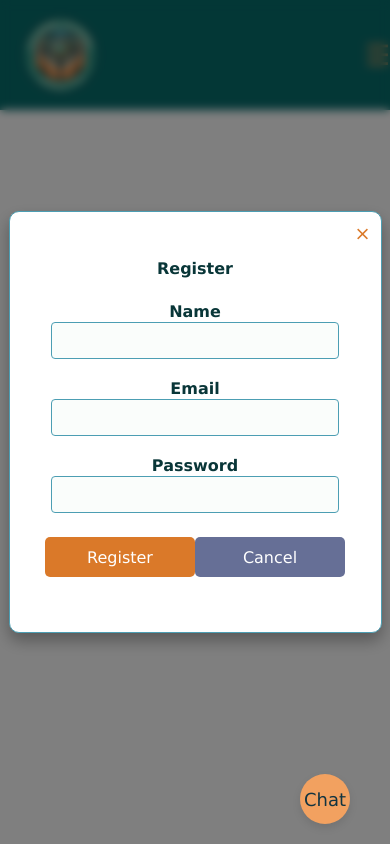
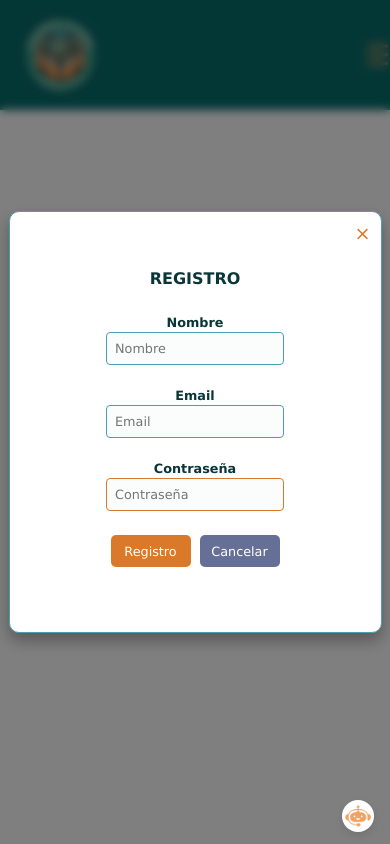
Before and after one commit to Elianarve/caringhands, a React (Vite) app in the folder client/: page /register in a window 390 px wide. Built offline with nearby package versions, Linux system fonts and the light colour scheme.

Commit message:
chatbot-icon-added

```diff
--- a/client/src/components/chatbot/ChatBot.css
+++ b/client/src/components/chatbot/ChatBot.css
@@ -1,16 +1,42 @@
 .chat-icon-button {
   position: fixed;
-  bottom: 20px;
-  right: 40px;
-  background-color: #f2a160;
+  bottom: 2vh;
+  right: 2vw;
+  width: 10vw;
+  height: 10vw;
+  display: flex;
+  align-items: center;
+  justify-content: center;
+  cursor: pointer;
+  z-index: 1000;
+  border-radius: 50%;
+  overflow: hidden;
+}
+
+.chat-icon {
+  width: 600%;
+  height: 600%;
+  fill: #113441;
+  transition: fill 0.3s ease;
+}
+
+.chat-icon:hover {
+  fill: #44b59d;
+  transition: fill 0.3s ease;
+}
+.chat-icon-button {
+  position: fixed;
+  bottom: 1.25rem;
+  right: 2.5rem;
   color: #113441;
+  background-color: #ffffff;
   border: none;
   border-radius: 50%;
-  width: 50px;
-  height: 50px;
-  font-size: 18px;
+  width: 7rem;
+  height: 7rem;
+  font-size: 1.125rem;
   cursor: pointer;
-  box-shadow: 0 4px 8px rgba(0, 0, 0, 0.1);
+  box-shadow: 0 0.25rem 0.5rem rgba(0, 0, 0, 0.1);
   z-index: 1000;
 }
 
@@ -19,13 +45,14 @@
   justify-content: center;
   align-items: flex-end;
   position: fixed;
-  bottom: 80px;
-  right: 40px;
-  width: 400px;
-  max-height: 60%;
+  bottom: 5rem;
+  right: 2.5rem;
+  width: 95%;
+  max-width: 35rem;
+  max-height: 80%;
   background-color: #ffffff;
-  border-radius: 20px;
-  box-shadow: 0 4px 8px rgba(0, 0, 0, 0.1);
+  border-radius: 1.25rem;
+  box-shadow: 0 0.25rem 0.5rem rgba(0, 0, 0, 0.1);
   z-index: 1000;
   overflow: hidden;
   flex-direction: column;
@@ -33,18 +60,19 @@
 
 .chatbot-modal-content {
   width: 100%;
-  padding: 20px;
+  padding: 1.25rem;
   position: relative;
   display: flex;
   flex-direction: column;
   height: 100%;
+  overflow-y: auto;
 }
 
 .close-button {
   position: absolute;
-  top: 10px;
-  right: 10px;
-  font-size: 24px;
+  top: 0.625rem;
+  right: 0.625rem;
+  font-size: 1.5rem;
   cursor: pointer;
   color: #113441;
 }
@@ -52,49 +80,144 @@
 .chat-messages {
   flex: 1;
   overflow-y: auto;
-  margin-bottom: 20px;
+  margin-bottom: 1.25rem;
+  padding-right: 0.625rem;
 }
 
 .chat-message {
-  padding: 10px;
-  margin: 5px 0;
-  border-radius: 5px;
+  padding: 0.625rem;
+  margin: 0.625rem 0;
+  border-radius: 0.625rem;
+  word-wrap: break-word;
+  white-space: pre-wrap;
+  overflow-wrap: break-word;
+  font-size: 1rem;
+  margin-left: 0.625rem;
+  margin-right: 0.625rem;
 }
 
 .chat-message.user {
   background-color: #44b59d;
   text-align: right;
+  color: #ffffff;
+  font-weight: bold;
+  font-family: Arial, sans-serif;
+  box-shadow: 0 0.25rem 0.5rem rgba(0, 0, 0, 0.1);
+  max-width: 80%;
+  margin-right: 2rem;
+  margin-left: 5rem;
 }
 
 .chat-message.bot {
   background-color: #e6e6e6;
   text-align: left;
+  color: #113441;
+  font-weight: normal;
+  font-family: Arial, sans-serif;
+  border-radius: 0.625rem;
+  padding: 0.625rem;
+  box-shadow: 0 0.25rem 0.5rem rgba(0, 0, 0, 0.1);
+  max-width: 80%;
+  margin-left: 2rem;
 }
 
 .chat-input {
   display: flex;
-  gap: 10px;
+  gap: 0.625rem;
+  padding: 0.625rem;
+  border-top: 0.0625rem solid #ccc;
+  background-color: #f2f2f2;
+  align-items: center;
+  justify-content: center;
+  box-shadow: 0 0.25rem 0.5rem rgba(0, 0, 0, 0.1);
+  border-radius: 1.25rem;
+  margin: 0.625rem;
+
 }
 
 .chat-input input {
   flex: 1;
-  padding: 10px;
-  border-radius: 5px;
-  border: 1px solid #ccc;
-  background-color: #f2f2f2;
+  padding: 0.625rem;
+  border-radius: 0.625rem;
+  border: 0.0625rem solid #ccc;
+  box-shadow: 0 0.25rem 0.5rem rgba(0, 0, 0, 0.1);
+  font-size: 1rem;
+  margin: 0.5rem;
 }
 
 .chat-input button {
-  padding: 10px 20px;
+  padding: 0.625rem 1.25rem;
   border: none;
   background-color: #44b59d;
-  color: #113441;
-  border-radius: 5px;
+  color: #ffffff;
+  border-radius: 0.625rem;
   cursor: pointer;
-  box-shadow: 0 4px 8px rgba(0, 0, 0, 0.1);
+  box-shadow: 0 0.25rem 0.5rem rgba(0, 0, 0, 0.1);
+  transition: background-color 0.3s ease, color 0.3s ease;
+  font-size: 1rem;
 }
 
 .chat-input button:hover {
   background-color: #f2a160;
-  color: white;
+  color: #ffffff;
 }
+
+@media (max-width: 768px) {
+  .chat-icon-button {
+      bottom: 1rem;
+      right: 1.5rem;
+      width: 2.5rem;
+      height: 2.5rem;
+      font-size: 1rem;
+  }
+
+  .chatbot-modal {
+      width: 90%;
+      right: 1rem;
+      bottom: 4rem;
+      max-width: 30rem;
+  }
+
+  .chatbot-modal-content {
+      padding: 1rem;
+  }
+
+  .close-button {
+      font-size: 1.25rem;
+  }
+}
+
+@media (max-width: 480px) {
+  .chat-icon-button {
+      bottom: 0.75rem;
+      right: 1rem;
+      width: 2rem;
+      height: 2rem;
+      font-size: 0.875rem;
+  }
+
+  .chatbot-modal {
+      width: 90%;
+      right: 0.5rem;
+      bottom: 3rem;
+      max-width: 25rem;
+  }
+
+  .chatbot-modal-content {
+      padding: 0.75rem;
+  }
+
+  .close-button {
+      font-size: 1rem;
+  }
+
+  .chat-input button {
+      padding: 0.5rem 1rem;
+  }
+
+  .chat-input input {
+      padding: 0.5rem;
+      margin: 0.5rem;
+      font-size: 0.875rem;
+  }
+}
--- a/client/src/components/chatbot/Chatbot.jsx
+++ b/client/src/components/chatbot/Chatbot.jsx
@@ -1,5 +1,6 @@
 import React, { useState } from 'react';
 import { sendMessage } from '../../services/ChatbotServices';
+import ChatIcon from '../../assets/images/ChatBotIcon.svg';
 import './Chatbot.css';
 
 const Chatbot = () => {
@@ -28,9 +29,9 @@ const Chatbot = () => {
 
   return (
     <div>
-      <button className="chat-icon-button" onClick={() => setIsOpen(!isOpen)}>
-        Chat
-      </button>
+      <div className="chat-icon-button" onClick={() => setIsOpen(!isOpen)}>
+      <img src={ChatIcon} alt="Chatbot"className="chat-icon" />
+      </div>
       {isOpen && (
         <div className="chatbot-modal">
           <div className="chatbot-modal-content">
--- a/client/src/components/modal/Modal.css
+++ b/client/src/components/modal/Modal.css
@@ -9,25 +9,25 @@
     align-items: center;
     justify-content: center;
     z-index: 1000;
-    backdrop-filter: blur(5px);
+    backdrop-filter: blur(0.3125rem);
 }
 
 .modal-content {
     background-color: #fafdfb;
-    padding: 20px;
-    border-radius: 10px;
-    width: 90%;
-    max-width: 400px;
-    box-shadow: 0 8px 16px rgba(0, 0, 0, 0.3);
+    padding: 1.25rem;
+    border-radius: 0.625rem;
+    width: 80%;
+    max-width: 25rem;
+    box-shadow: 0 0.5rem 1rem rgba(0, 0, 0, 0.3);
     position: relative;
     display: flex;
     flex-direction: column;
     max-height: 80vh;
     overflow: hidden;
-    border: 1px solid #4c9eb3;
+    border: 0.0625rem solid #4c9eb3;
     animation: fadeIn 0.5s ease-out;
     text-align: center;
-    font-size: 20px;
+    font-size: 1.25rem;
 }
 
 .modal-header {
@@ -44,8 +44,8 @@
     color: #da7929;
     transition: color 0.3s ease;
     position: absolute;
-    top: 10px;
-    right: 10px;
+    top: 0.625rem;
+    right: 0.625rem;
     z-index: 1;
 }
 
@@ -70,12 +70,12 @@
 }
 
 .form-container {
-    padding: 20px;
+    padding: 1.25rem;
     background-color: #fafdfb;
-    border-radius: 10px;
-    box-shadow: 0 0 10px rgba(0, 0, 0, 0.1);
+    border-radius: 0.625rem;
+    box-shadow: 0 0 0.625rem rgba(0, 0, 0, 0.1);
     width: 100%;
-    max-width: 600px;
+    max-width: 37.5rem;
     margin: 0 auto;
 }
 
@@ -88,12 +88,12 @@
 .form-row {
     display: flex;
     justify-content: space-between;
-    margin-bottom: 10px;
+    margin-bottom: 0.625rem;
 }
 
 .form-row .form__input {
     flex: 1;
-    margin-right: 10px;
+    margin-right: 0.625rem;
     width: 80%;
 }
 
@@ -106,7 +106,7 @@
     font-size: 1rem;
     width: 90%;
     padding: 0.5rem;
-    border: 1px solid #4c9eb3;
+    border: 0.0625rem solid #4c9eb3;
     border-radius: 0.25rem;
     margin-bottom: 1rem;
     transition: border-color 0.3s ease;
@@ -143,8 +143,8 @@
 .form__message--success {
     color: #7ba035;
     text-align: center;
-    margin-top: 30px;
-    font-size: 18px;
+    margin-top: 1.875rem;
+    font-size: 1.125rem;
 }
 
 .modal-button,
@@ -152,16 +152,16 @@
     background-color: #da7929;
     color: white;
     border: none;
-    padding: 0.75rem 1.5rem;
+    padding: 0.7rem 1rem;
     cursor: pointer;
     font-size: 1rem;
-    border-radius: 5px;
+    border-radius: 0.3125rem;
     transition: background-color 0.3s ease, transform 0.3s ease;
     display: flex;
     justify-content: center;
     align-items: center;
-    width: 150px;
-    height: 40px;
+    width: 6.25rem;
+    height: 2.5rem;
     margin: 0.5rem auto;
 }
 
@@ -182,8 +182,8 @@
 .form-submit-btn,
 .form-cancel-btn,
 .form__button {
-    width: 150px;
-    height: 40px;
+    width: 9.375rem;
+    height: 2.5rem;
     display: flex;
     justify-content: center;
     align-items: center;
@@ -199,12 +199,12 @@
 
 .error {
     color: #d9534f;
-    margin-top: 10px;
+    margin-top: 0.625rem;
 }
 
 .btn-size {
-    width: 150px;
-    height: 40px;
+    width: 9.375rem;
+    height: 2.5rem;
     display: flex;
     justify-content: center;
     align-items: center;
@@ -212,15 +212,14 @@
 
 .n-id-modal {
     text-align: center;
-    font-size: 22px;
+    font-size: 1.375rem;
 }
 
 @media (max-width: 768px) {
     .modal-content {
-        width: 95%;
-        max-width: 90%;
-        height: auto;
-        padding: 15px;
+        width: 85%;
+        max-width: 30rem;
+        padding: 1rem;
     }
 
     .modal-title {
@@ -230,14 +229,29 @@
     .modal-close {
         font-size: 1.5rem;
     }
+
+    .modal-button,
+    .modal-cancel-button {
+        width: 5.5rem;
+        height: 2.2rem;
+        font-size: 0.9rem;
+    }
+
+    .form__input,
+    .form__select {
+        font-size: 0.9rem;
+    }
+
+    .form__label {
+        font-size: 0.9rem;
+    }
 }
 
 @media (max-width: 480px) {
     .modal-content {
-        width: 100%;
-        max-width: 100%;
-        height: auto;
-        padding: 10px;
+        width: 90%;
+        max-width: 22rem;
+        padding: 0.625rem;
     }
 
     .modal-title {
@@ -247,4 +261,20 @@
     .modal-close {
         font-size: 1.2rem;
     }
+
+    .modal-button,
+    .modal-cancel-button {
+        width: 5rem;
+        height: 2rem;
+        font-size: 0.8rem;
+    }
+
+    .form__input,
+    .form__select {
+        font-size: 0.8rem;
+    }
+
+    .form__label {
+        font-size: 0.8rem;
+    }
 }
--- a/client/src/pages/login/Login.jsx
+++ b/client/src/pages/login/Login.jsx
@@ -55,7 +55,7 @@ const Login = () => {
                           </button>
                         </div>
                         <div className="modal-body">
-                        <h2 className="modal-title">Login</h2>
+                        <h2 className="modal-title">LOGIN</h2>
                           <form onSubmit={handleSubmit} className="form">
                             <label htmlFor="email" className="form__label">
                                 EMAIL
--- a/client/src/pages/register/Register.jsx
+++ b/client/src/pages/register/Register.jsx
@@ -57,10 +57,10 @@ const Register = () => {
                             </button>
                         </div>
                         <div className="modal-body">
-                            <h2 className="modal-title">Register</h2>
+                            <h2 className="modal-title">REGISTRO</h2>
                             <form onSubmit={handleSubmit} className="form">
                                 <label htmlFor="name" className="form__label">
-                                    Name
+                                    Nombre
                                     <input
                                         type="text"
                                         name="name"
@@ -68,6 +68,10 @@ const Register = () => {
                                         value={formData.name}
                                         onChange={handleChange}
                                         className="form__input"
+                                        required
+                                        autoFocus
+                                        autoComplete="off"
+                                        placeholder="Nombre"
                                     />
                                 </label>
                                 <label htmlFor="email" className="form__label">
@@ -79,10 +83,14 @@ const Register = () => {
                                         value={formData.email}
                                         onChange={handleChange}
                                         className="form__input"
+                                        required
+                                        placeholder="Email"
+                                        autoComplete="off"
+                                        autoFocus
                                     />
                                 </label>
                                 <label htmlFor="password" className="form__label">
-                                    Password
+                                    Contraseña
                                     <input
                                         type="password"
                                         name="password"
@@ -90,18 +98,22 @@ const Register = () => {
                                         value={formData.password}
                                         onChange={handleChange}
                                         className="form__input"
+                                        required
+                                        placeholder="Contraseña"
+                                        autoComplete="off"
+                                        autoFocus
                                     />
                                 </label>
                                 <div className="form-buttons">
                                     <button type="submit" className="modal-button">
-                                        Register
+                                        Registro
                                     </button>
                                     <button
                                         type="button"
                                         onClick={closeRegisterModal}
                                         className="modal-cancel-button"
                                     >
-                                        Cancel
+                                        Cancelar
                                     </button>
                                 </div>
                                 {error && <p className="form__message form__message--error">{error}</p>}
```
Also changed, not shown: client/src/assets/images/ChatBotIcon.svg (added), 1 other file (tests, documents, lock files or other folders).
